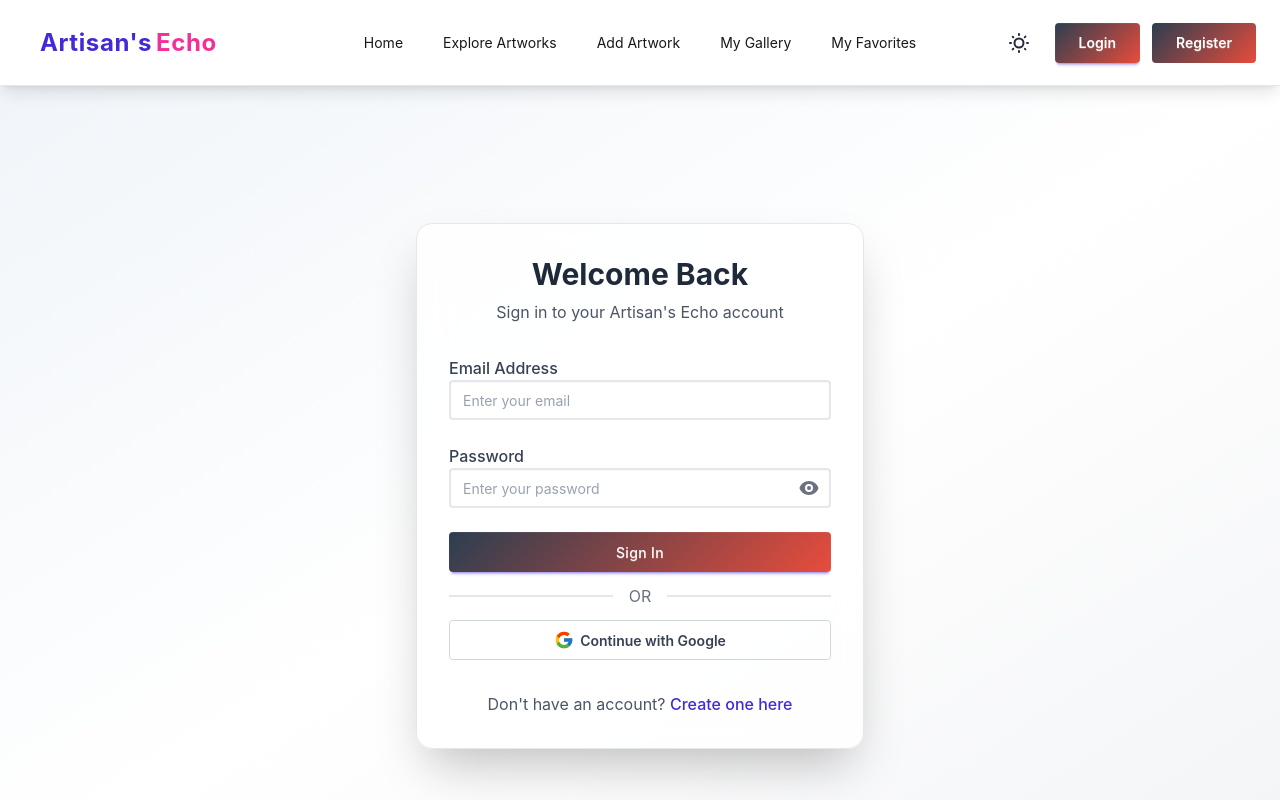
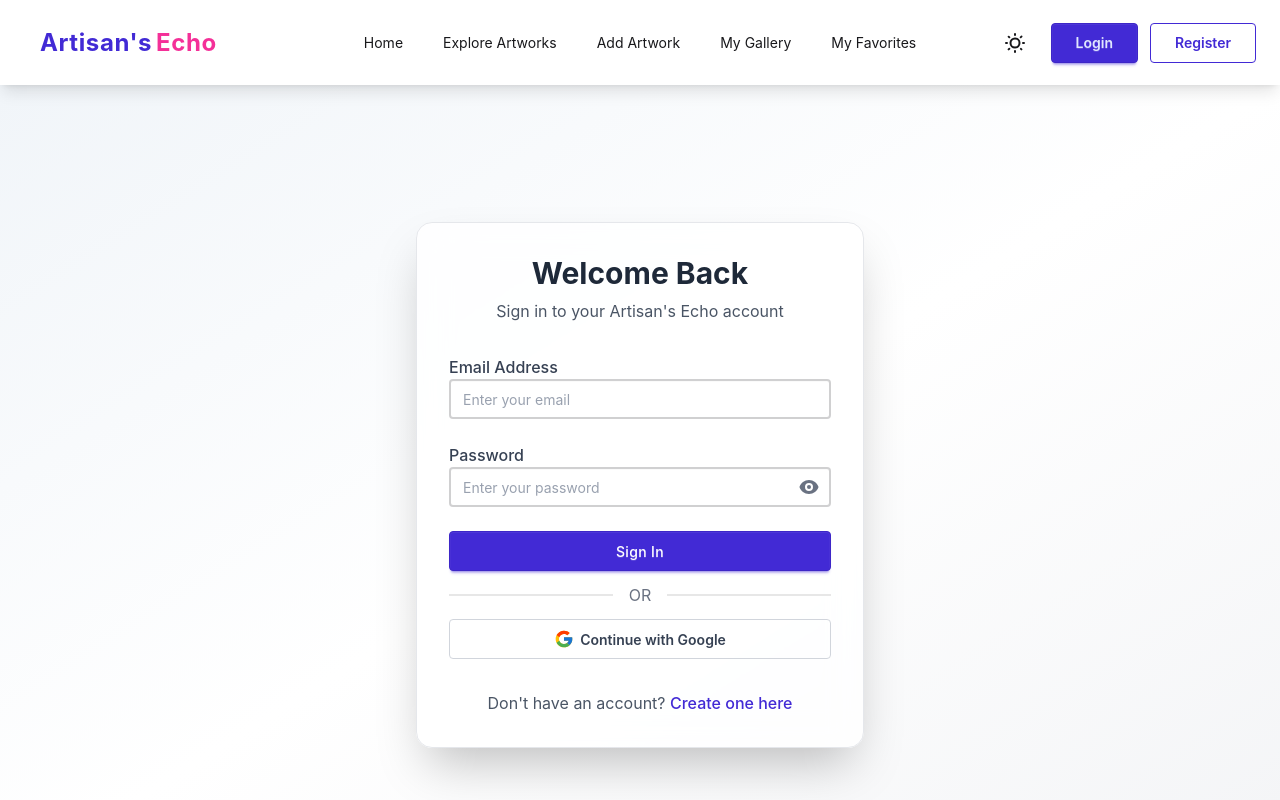
Before and after one commit to Nafiz001/artify-client-side, a React (Vite) app: page /login in a window 1280 px wide. Shown: the top 800 px of the page. Built offline with nearby package versions, Linux system fonts and the light colour scheme; no server answers.

Commit message:
deploy to firebase

```diff
--- a/index.html
+++ b/index.html
@@ -1,5 +1,5 @@
 <!doctype html>
-<html lang="en">
+<html lang="en" data-theme="light">
   <head>
     <meta charset="UTF-8" />
     <link rel="icon" type="image/svg+xml" href="/vite.svg" />
--- a/src/components/Home/Home.jsx
+++ b/src/components/Home/Home.jsx
@@ -50,7 +50,7 @@ const Home = () => {
   return (
     <div className="min-h-screen bg-base-100">
       {/* Hero Section with Elegant Slider */}
-      <div className="relative h-[70vh] lg:h-[80vh] overflow-hidden bg-gradient-to-r from-base-300 to-base-200">
+      <div className="relative h-[70vh] lg:h-[80vh] overflow-hidden bg-linear-to-r from-base-300 to-base-200">
         {slides.map((slide, index) => (
           <div
             key={index}
@@ -60,7 +60,7 @@ const Home = () => {
           >
             <div className="grid lg:grid-cols-2 h-full">
               {/* Text Content */}
-              <div className="flex items-center justify-center p-8 lg:p-16 bg-gradient-to-br from-primary/5 to-secondary/5">
+              <div className="flex items-center justify-center p-8 lg:p-16 bg-linear-to-br from-primary/5 to-secondary/5">
                 <div className="max-w-xl text-center lg:text-left">
                   <Fade cascade damping={0.3}>
                     <h1 className="text-4xl lg:text-6xl font-light mb-6 text-base-content leading-tight">
@@ -86,7 +86,7 @@ const Home = () => {
                   alt={slide.title}
                   className="w-full h-full object-cover transition-transform duration-1000 hover:scale-105"
                 />
-                <div className="absolute inset-0 bg-gradient-to-l from-transparent to-primary/10"></div>
+                <div className="absolute inset-0 bg-linear-to-l from-transparent to-primary/10"></div>
               </div>
             </div>
           </div>
@@ -143,7 +143,7 @@ const Home = () => {
                         alt={artwork.title}
                         className="w-full h-64 object-cover group-hover:scale-105 transition-transform duration-500"
                       />
-                      <div className="absolute inset-0 bg-gradient-to-t from-black/20 to-transparent opacity-0 group-hover:opacity-100 transition-opacity duration-300"></div>
+                      <div className="absolute inset-0 bg-linear-to-t from-black/20 to-transparent opacity-0 group-hover:opacity-100 transition-opacity duration-300"></div>
                     </div>
                     <div className="pt-4 space-y-2">
                       <h3 className="font-medium text-base-content group-hover:text-primary transition-colors">
@@ -161,7 +161,7 @@ const Home = () => {
           <div className="text-center mt-12">
             <Link
               to="/explore"
-              className="btn btn-outline btn-lg px-12 rounded-none border-neutral text-neutral hover:bg-neutral hover:text-white transition-all duration-300 text-sm font-medium tracking-wider uppercase"
+              className="btn btn-outline btn-primary btn-lg px-12 rounded-none transition-all duration-300 text-sm font-medium tracking-wider uppercase"
             >
               View All Artworks
             </Link>
@@ -170,7 +170,7 @@ const Home = () => {
       </section>
 
       {/* Why Buy Original Art Section */}
-      <section className="py-20 bg-gradient-to-br from-base-200/50 to-base-300/30">
+      <section className="py-20 bg-linear-to-br from-base-200/50 to-base-300/30">
         <div className="container mx-auto px-4 max-w-7xl">
           <div className="grid lg:grid-cols-2 gap-16 items-center">
             <Slide direction="left">
@@ -253,7 +253,7 @@ const Home = () => {
                       alt={category.name}
                       className="w-full h-full object-cover group-hover:scale-110 transition-transform duration-500"
                     />
-                    <div className="absolute inset-0 bg-gradient-to-t from-black/60 to-transparent"></div>
+                    <div className="absolute inset-0 bg-linear-to-t from-black/60 to-transparent"></div>
                     <div className="absolute bottom-4 left-4">
                       <h3 className="text-white font-medium text-sm lg:text-base">{category.name}</h3>
                     </div>
@@ -266,7 +266,7 @@ const Home = () => {
       </section>
 
       {/* Typewriter Section */}
-      <section className="py-16 bg-gradient-to-r from-primary/10 to-secondary/10">
+      <section className="py-16 bg-linear-to-r from-primary/10 to-secondary/10">
         <div className="container mx-auto px-4 text-center">
           <h2 className="text-3xl lg:text-5xl font-light mb-8 text-primary">
             <Typewriter
--- a/src/components/Login/Login.jsx
+++ b/src/components/Login/Login.jsx
@@ -91,7 +91,7 @@ const Login = () => {
   };
 
   return (
-    <div className="min-h-screen bg-gradient-to-br from-slate-100 via-white to-gray-100 flex items-center justify-center p-4">
+    <div className="min-h-screen bg-linear-to-br from-slate-100 via-white to-gray-100 flex items-center justify-center p-4">
       <div className="max-w-md w-full bg-white/80 backdrop-blur-lg rounded-2xl p-8 shadow-2xl border border-gray-200">
         <div className="text-center mb-8">
           <h2 className="text-3xl font-bold text-gray-800 mb-2">Welcome Back</h2>
--- a/src/components/Register/Register.jsx
+++ b/src/components/Register/Register.jsx
@@ -139,7 +139,7 @@ const Register = () => {
   };
 
   return (
-    <div className="min-h-screen bg-gradient-to-br from-slate-100 via-white to-gray-100 flex items-center justify-center p-4">
+    <div className="min-h-screen bg-linear-to-br from-slate-100 via-white to-gray-100 flex items-center justify-center p-4">
       <div className="max-w-md w-full bg-white/80 backdrop-blur-lg rounded-2xl p-8 shadow-2xl border border-gray-200">
         <div className="text-center mb-8">
           <h2 className="text-3xl font-bold text-gray-800 mb-2">Join Our Community</h2>
--- a/src/index.css
+++ b/src/index.css
@@ -1,60 +1,9 @@
 @import "tailwindcss";
 @plugin "daisyui";
 
-:root {
-  --primary-color: #2C3E50;
-  --secondary-color: #E74C3C;
-  --accent-color: #F39C12;
-  --background-light: #f8fafc;
-  --card-bg: #ffffff;
-  --text-dark: #1f2937;
-  --text-muted: #6b7280;
-}
-
 body {
-  background-color: var(--background-light);
-  color: var(--text-dark);
   font-family: 'Inter', 'Segoe UI', Tahoma, Geneva, Verdana, sans-serif;
   min-height: 100vh;
-}
-
-.card {
-  background-color: var(--card-bg);
-  border: 1px solid #e5e7eb;
-  transition: all 0.3s ease;
-}
-
-.card:hover {
-  transform: translateY(-2px);
-  box-shadow: 0 10px 25px rgba(44, 62, 80, 0.1);
-}
-
-.btn-primary {
-  background: linear-gradient(135deg, var(--primary-color), var(--secondary-color));
-  border: none;
-  color: white;
-}
-
-.btn-primary:hover {
-  background: linear-gradient(135deg, #34495e, #c0392b);
-  color: white;
-}
-
-.navbar {
-  background: rgba(255, 255, 255, 0.95);
-  backdrop-filter: blur(10px);
-  border-bottom: 1px solid #e5e7eb;
-}
-
-.input, .select, .textarea {
-  background-color: rgba(255, 255, 255, 0.9);
-  border: 2px solid #e5e7eb;
-  color: var(--text-dark);
-}
-
-.input:focus, .select:focus, .textarea:focus {
-  border-color: var(--primary-color);
-  box-shadow: 0 0 0 3px rgba(44, 62, 80, 0.1);
 }
 
 /* Custom scrollbar */
--- a/src/layouts/RootLayout.jsx
+++ b/src/layouts/RootLayout.jsx
@@ -4,7 +4,7 @@ import Footer from "../components/Footer/Footer";
 
 const RootLayout = () => {
   return (
-    <div className="flex flex-col min-h-screen">
+    <div className="flex flex-col min-h-screen bg-base-100">
       <Navbar />
       <main className="grow">
         <Outlet />
```
